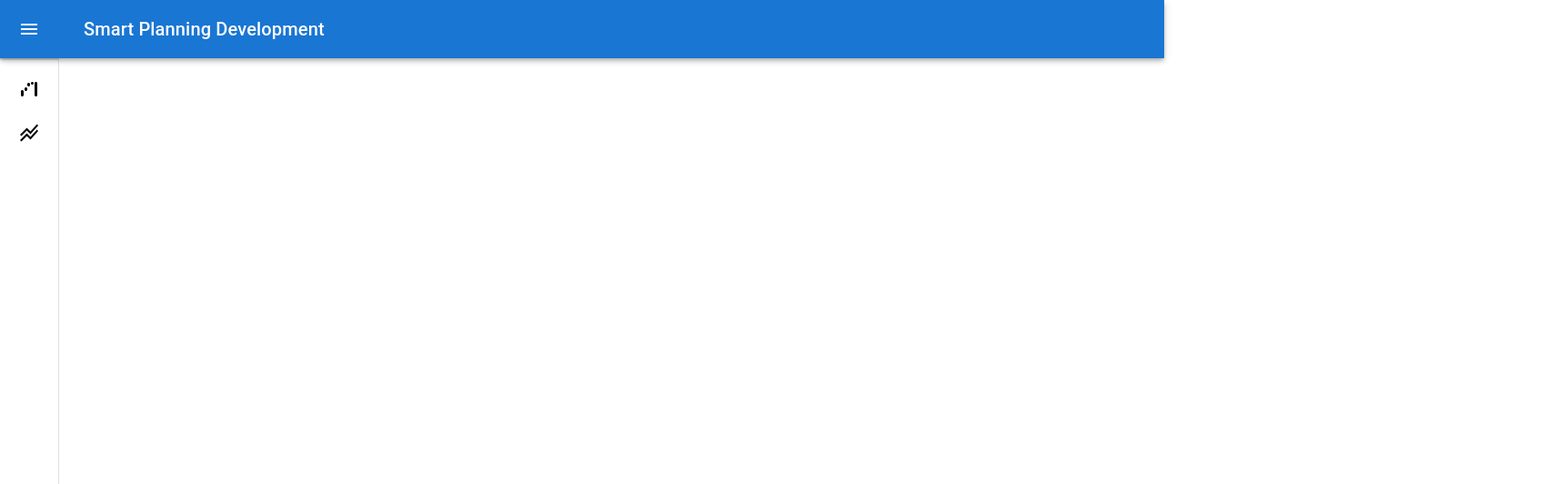
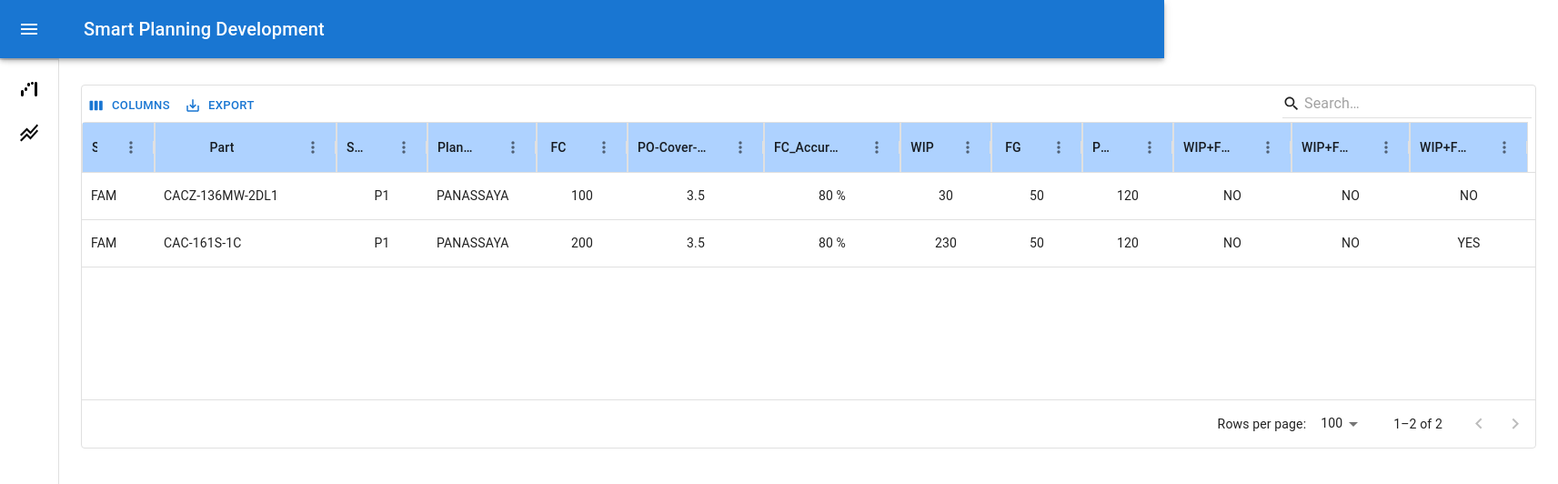
Before and after one commit to anuphapkarezo/vite-pln-po-fc, a React (Vite) app: page /pln_fc_analysis in a window 1280 px wide. Shown: the top 532 px of the page at 91% size, 1713 px wide, since content can reach past the window. Built offline with nearby package versions, Linux system fonts and the light colour scheme.

Commit message:
Update create format datagrid for Planning_Forecast_AnalysisPage

```diff
--- a/src/App.jsx
+++ b/src/App.jsx
@@ -17,7 +17,7 @@ import { BrowserRouter as Router, Route, Routes, Link } from "react-router-dom";
 import Fuji from "/Fuji.png"; // นำเข้าคอมโพเนนต์ Page1 จากไฟล์ "Page1.js" ในโฟลเดอร์เดียวกัน
 import MenuList from "./components/MenuList";
 import Planning_Forecast_POPage from "./pages/Planning_Forecast_POPage";
-import Planning_Forecast_AccuracyPage from "./pages/Planning_Forecast_AccuracyPage";
+import Planning_Forecast_AnalysisPage from "./pages/Planning_Forecast_AnalysisPage";
 // import AnalyticEcommerce from "./components/cards/statistics/AnalyticEcommerce";DataChartPage
 
 const drawerWidth = 240; // กำหนดค่าความกว้างของ Drawer เป็น 240
@@ -194,7 +194,7 @@ export default function MiniDrawer() {
           <Routes>
           {/* <Route exact path="/" element={<Home />} /> */}
           <Route path="/pln_fc_po" element={<Planning_Forecast_POPage />}/>
-          <Route path="/pln_fc_accuracy" element={<Planning_Forecast_AccuracyPage />}/>
+          <Route path="/pln_fc_analysis" element={<Planning_Forecast_AnalysisPage />}/>
         </Routes>
         </Box>
       </Box>
--- a/src/components/MenuList.jsx
+++ b/src/components/MenuList.jsx
@@ -65,7 +65,7 @@ const MenuList = ({ open }) => {
                 <ListItemText primary="Forecast Vs PO" sx={{ opacity: open ? 1 : 0 }} />
             </ListItemButton>
         </ListItem>
-        <ListItem disablePadding sx={{ display: 'block' ,color: 'black'}} component={Link} to="/pln_fc_accuracy">
+        <ListItem disablePadding sx={{ display: 'block' ,color: 'black'}} component={Link} to="/pln_fc_analysis">
                 <ListItemButton
                 sx={{
                     minHeight: 48,
@@ -87,7 +87,7 @@ const MenuList = ({ open }) => {
                     >
                     <StackedLineChartOutlinedIcon />
                 </ListItemIcon>
-                <ListItemText primary="Forecast Accuracy" sx={{ opacity: open ? 1 : 0 }} />
+                <ListItemText primary="Forecast Analysis" sx={{ opacity: open ? 1 : 0 }} />
             </ListItemButton>
         </ListItem>
     </List>
--- /dev/null
+++ b/src/pages/Planning_Forecast_AnalysisPage.css
@@ -0,0 +1,5 @@
+.bold-header {
+    font-weight: bold;
+    background-color: #AED2FF;
+    border: 1px solid blue;
+}
--- /dev/null
+++ b/src/pages/Planning_Forecast_AnalysisPage.jsx
@@ -0,0 +1,85 @@
+import React, { useState, useEffect } from "react";
+// import * as React from 'react';
+import Box from '@mui/material/Box';
+import { DataGrid, GridToolbar } from '@mui/x-data-grid';
+import { randomTraderName, randomEmail } from '@mui/x-data-grid-generator';
+import FormControlLabel from '@mui/material/FormControlLabel';
+import Switch from '@mui/material/Switch';
+import './Planning_Forecast_AnalysisPage.css'; // Import the CSS file
+
+const columns = [
+  { field: 'sales', headerName: 'Sales', width: 80 , headerAlign: 'center' , headerClassName: 'bold-header'},
+  { field: 'part', headerName: 'Part', width: 200 , headerAlign: 'center'  , headerClassName: 'bold-header'},
+  { field: 'ship_factory', headerName: 'Ship Factory', width: 100 , headerAlign: 'center' , align: 'center' , headerClassName: 'bold-header'},
+  { field: 'planner', headerName: 'Planner', width: 120 , headerAlign: 'center'  , headerClassName: 'bold-header'},
+  { field: 'fc', headerName: 'FC', width: 100 , headerAlign: 'center' , align: 'center' , headerClassName: 'bold-header'},
+  { field: 'po_cover_fc', headerName: 'PO-Cover-FC (WK)', width: 150 , headerAlign: 'center', align: 'center'  , headerClassName: 'bold-header'},
+  { field: 'fc_accuracy', headerName: 'FC_Accuracy (4WK)', width: 150 , headerAlign: 'center' , align: 'center' , headerClassName: 'bold-header'},
+  { field: 'wip', headerName: 'WIP', width: 100 , headerAlign: 'center' , align: 'center' , headerClassName: 'bold-header'},
+  { field: 'fg', headerName: 'FG', width: 100 , headerAlign: 'center' , align: 'center' , headerClassName: 'bold-header'},
+  { field: 'po_bal', headerName: 'PO_BAL', width: 100 , headerAlign: 'center' , align: 'center' , headerClassName: 'bold-header'},
+  { field: 'wip_fg_no_po', headerName: 'WIP+FG No PO', width: 130 , headerAlign: 'center' , align: 'center' , headerClassName: 'bold-header'},
+  { field: 'wip_fg_no_fc', headerName: 'WIP+FG No FC', width: 130 , headerAlign: 'center' , align: 'center' , headerClassName: 'bold-header'},
+  { field: 'wip_fg_over_po', headerName: 'WIP+FG Over PO', width: 130 , headerAlign: 'center' , align: 'center' , headerClassName: 'bold-header'},
+];
+
+const rows = [
+  { id:1 , sales: 'FAM', part: 'CACZ-136MW-2DL1' , ship_factory: 'P1' , planner: 'PANASSAYA' , fc: 100 ,
+    po_cover_fc: 3.5 , fc_accuracy: '80 %' , wip: 30 , fg: 50 , po_bal: 120 ,
+    wip_fg_no_po: "NO" , wip_fg_no_fc: 'NO' , wip_fg_over_po: 'NO'},
+
+  { id:2 ,sales: 'FAM', part: 'CAC-161S-1C' , ship_factory: 'P1' , planner: 'PANASSAYA' , fc: 200 ,
+  po_cover_fc: 3.5 , fc_accuracy: '80 %' , wip: 230 , fg: 50 , po_bal: 120 ,
+  wip_fg_no_po: "NO" , wip_fg_no_fc: 'NO' , wip_fg_over_po: 'YES'},
+];
+
+export default function Planning_Forecast_AnalysisPage({ onSearch }) {
+  const [filterModel, setFilterModel] = React.useState({
+    items: [],
+    quickFilterExcludeHiddenColumns: true,
+    quickFilterValues: [''],
+  });
+
+  const [columnVisibilityModel, setColumnVisibilityModel] = React.useState({});
+  return (
+    <div className="table-responsive table-fullscreen" style={{ height: 800, width: '1600px' , marginTop: '5px'}}>
+        <Box sx={{ width: 1 }}>
+          {/* <FormControlLabel
+            checked={columnVisibilityModel.id !== false}
+            onChange={(event) =>
+              setColumnVisibilityModel(() => ({ id: event.target.checked }))
+            }
+            control={<Switch color="primary" size="small" />}
+            label="Show ID column"
+          />
+          <FormControlLabel
+            checked={filterModel.quickFilterExcludeHiddenColumns}
+            onChange={(event) =>
+              setFilterModel((model) => ({
+                ...model,
+                quickFilterExcludeHiddenColumns: event.target.checked,
+              }))
+            }
+            control={<Switch color="primary" size="small" />}
+            label="Exclude hidden columns"
+          /> */}
+          <Box sx={{ height: 400 }}>
+            <DataGrid
+              columns={columns}
+              rows={rows}
+              disableColumnFilter
+              disableDensitySelector
+              slots={{ toolbar: GridToolbar }}
+              filterModel={filterModel}
+              onFilterModelChange={(newModel) => setFilterModel(newModel)}
+              slotProps={{ toolbar: { showQuickFilter: true } }}
+              columnVisibilityModel={columnVisibilityModel}
+              onColumnVisibilityModelChange={(newModel) =>
+                setColumnVisibilityModel(newModel)
+              }
+            />
+          </Box>
+        </Box>
+    </div>
+  );
+}
--- a/src/pages/Planning_Forecast_POPage.jsx
+++ b/src/pages/Planning_Forecast_POPage.jsx
@@ -950,7 +950,7 @@ export default function Planning_Forecast_POPage({ onSearch }) {
                                 </tr>
                             ))}
                             <tr>
-                                <td style={{color: 'blue' , fontWeight: 'bold' , textAlign: 'right' , backgroundColor: '#E4F1FF' , height: '30px'}}>FC_Lastest :</td>
+                                <td style={{color: 'blue' , fontWeight: 'bold' , textAlign: 'right' , backgroundColor: '#E4F1FF' , height: '30px'}}>FC_Latest :</td>
                                 {wk_no.map((week, weekIndex) => (
                                     <td
                                         key={weekIndex}
```
Also changed, not shown: src/pages/Planning_Forecast_AccuracyPage.jsx (deleted, +0 -146 lines).
